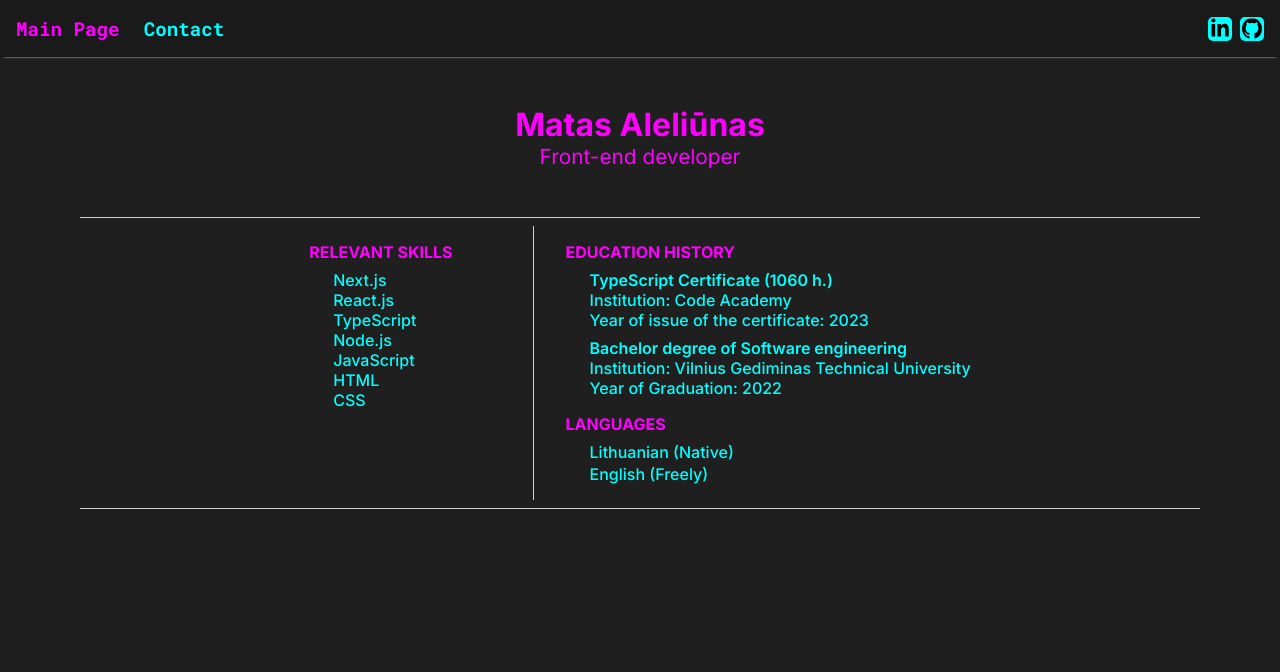
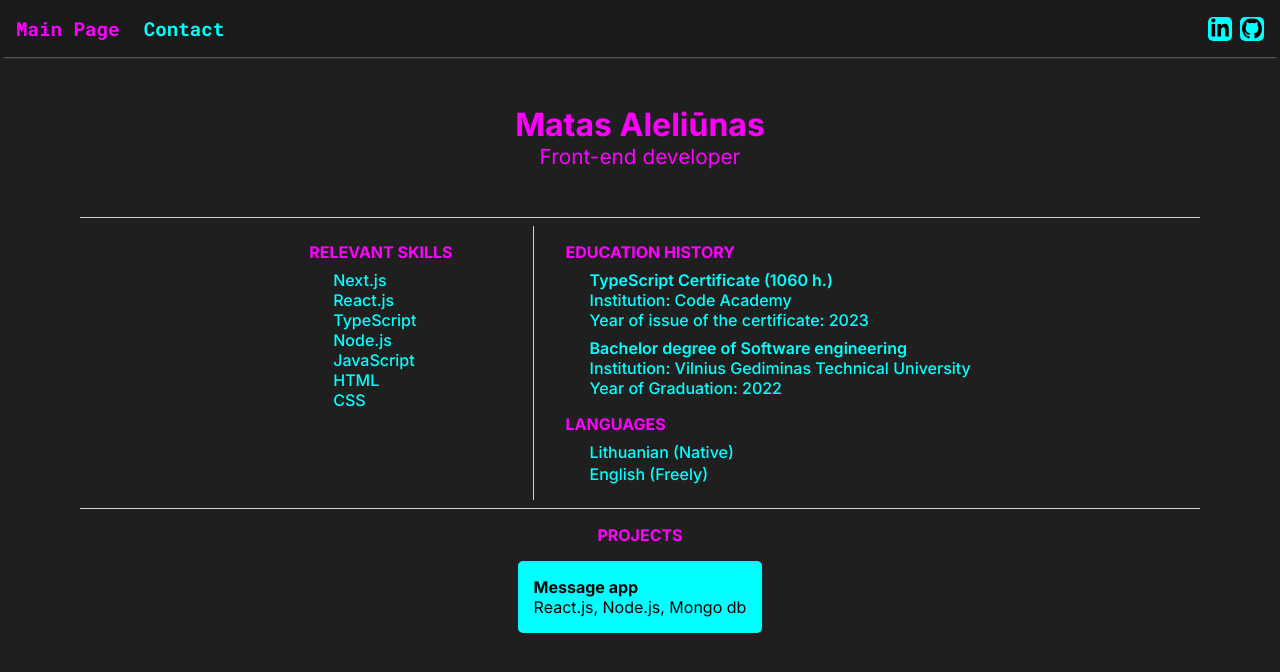
Before and after one commit to MatasA-commits/portfolio, a Next.js app: page / in a window 1280 px wide. Shown: the top 672 px of the page. Built offline with nearby package versions, Linux system fonts and the light colour scheme.

Commit message:
feat: created projects section

```diff
--- a/components/mainPage/header.tsx
+++ b/components/mainPage/header.tsx
@@ -8,7 +8,6 @@ const Header = () => {
           <h2 className={styles.name}>Matas Aleliūnas</h2>
           <p className={styles.developerType}>Front-end developer</p>
         </div>
-        <div></div>
       </div>
     </div>
   );
--- /dev/null
+++ b/components/mainPage/projects.tsx
@@ -0,0 +1,22 @@
+import styles from "@/styles/mainPage/projects.module.css";
+import indexStyles from "@/styles/index.module.css";
+import Link from "next/link";
+
+
+const Projects = () => {
+  return (
+    <div className={styles.container}>
+      <h3 className={indexStyles.infoTitle}>Projects</h3>
+        <div className={styles.projectsContainer}>
+          <Link href='https://message-app-4ezp.onrender.com/'>
+            <div className={styles.projectLink}>
+             <h4>Message app</h4>
+             <p>React.js, Node.js, Mongo db</p>
+            </div>
+            </Link>
+        </div>
+    </div>
+  );
+};
+
+export default Projects;
--- a/pages/index.tsx
+++ b/pages/index.tsx
@@ -6,6 +6,7 @@ import Skills from "../components/mainPage/skills";
 import Education from "../components/mainPage/education";
 import Languages from "../components/mainPage/languages";
 import Certificate from "../components/mainPage/certificate";
+import Projects from '../components/mainPage/projects';
 
 const inter = Inter({ subsets: ["latin"] });
 
@@ -30,7 +31,9 @@ export default function Home() {
               <Languages />
             </div>
           </div>
-          {/* <Certificate /> */}
+          <div className={styles.projectsContainer}>
+            <Projects />
+          </div>
         </div>
       </main>
     </>
--- a/styles/index.module.css
+++ b/styles/index.module.css
@@ -35,6 +35,10 @@
   margin: 0.5rem 0;
 }
 
+.projectsContainer {
+  margin-top: 1rem;
+}
+
 @media only screen and (max-width: 850px) {
   .container {
     padding: 0 2rem;
--- /dev/null
+++ b/styles/mainPage/projects.module.css
@@ -0,0 +1,30 @@
+.container {
+  display: flex;
+  flex-direction: column;
+  align-items: center;
+
+}
+
+.projectsContainer {
+  margin-top: 0.5rem;
+  display: flex;
+  gap: 1rem;
+}
+
+.projectLink {
+  padding: 1rem;
+
+  border-radius: 5px;
+  color: black;
+  background-color: #00ffff;
+}
+
+.projectLink:hover {
+  background-color: #ff00ff;
+}
+
+@media only screen and (max-width: 850px) {
+  .projectContainer {
+    flex-direction: column;
+  }
+}
```
